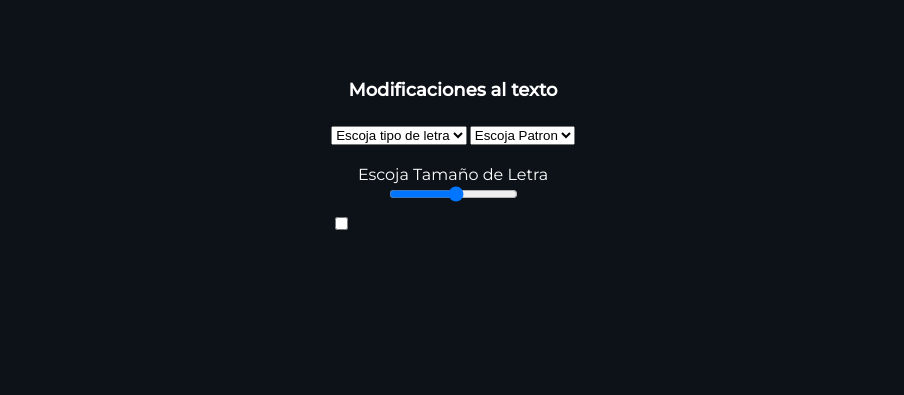
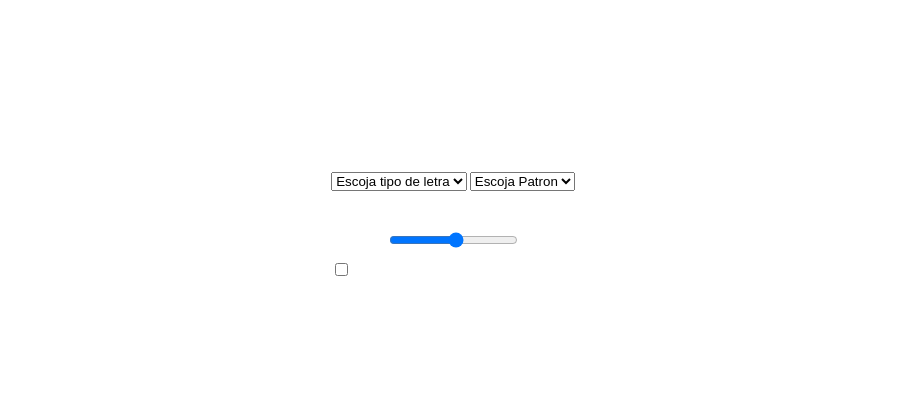
Before and after one commit to IsraelSantizo98/modificarTexto, a plain HTML site: page index.html in a window 1280 px wide. Shown: the part 405-800 px from the top of the page, without its empty margins (187-1091 px from the left). Drawn offline with Linux system fonts and the light colour scheme.

Commit message:
Se modifica width y height para evitar desplazamiento de los elementos

```diff
--- a/style.css
+++ b/style.css
@@ -11,7 +11,7 @@ html{
     box-sizing: inherit;
 }
 body{
-    background-color: var(--colorFondo);
+    /* background-color: var(--colorFondo); */
     display: flex;
     align-items: center;
     justify-content: center;
@@ -47,6 +47,14 @@ h2{
     color: #fff;
     font-size: 1.8rem;
 }
+.contenedor-texto,
+.contenedor-formulario{
+    display: flex;
+    align-items: center;
+    justify-content: center;
+    width: 100%;
+    height: 50%;
+}
 .cambioTexto{
     display: flex;
     align-items: center;
```
